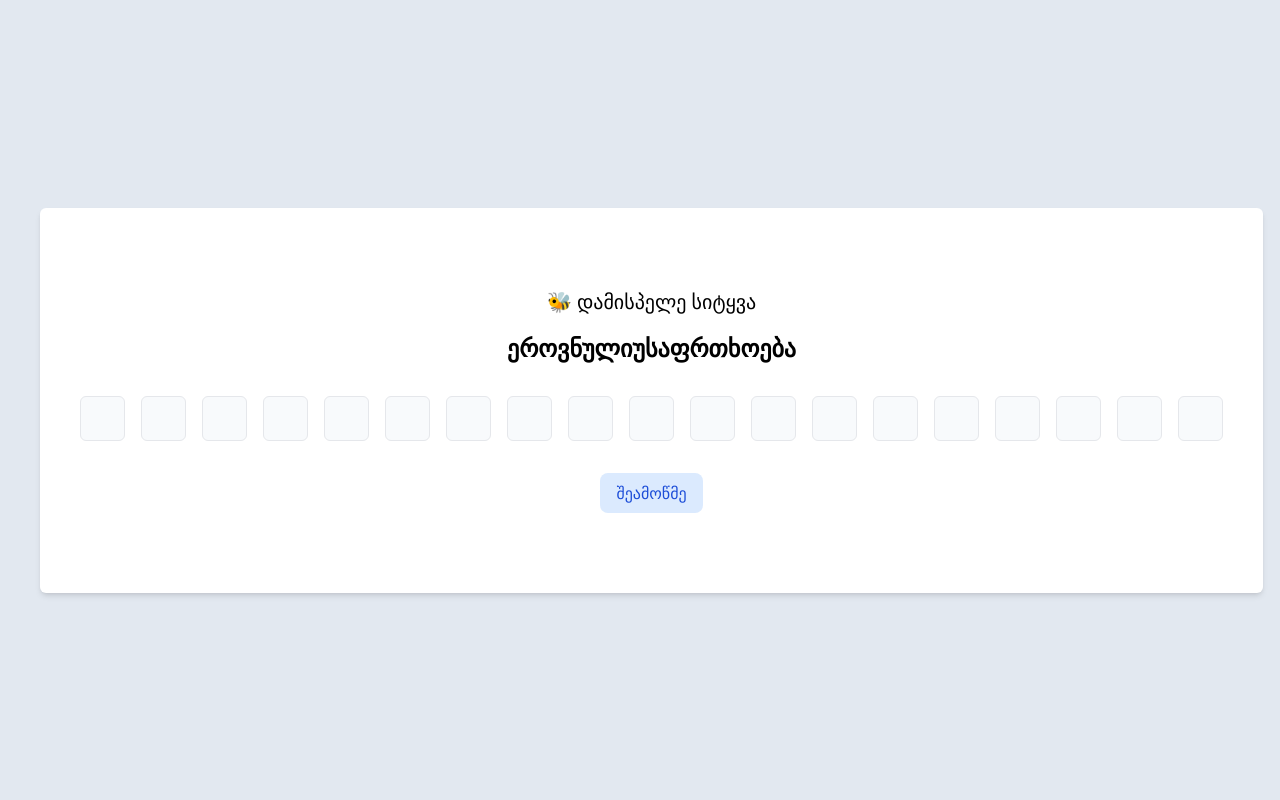
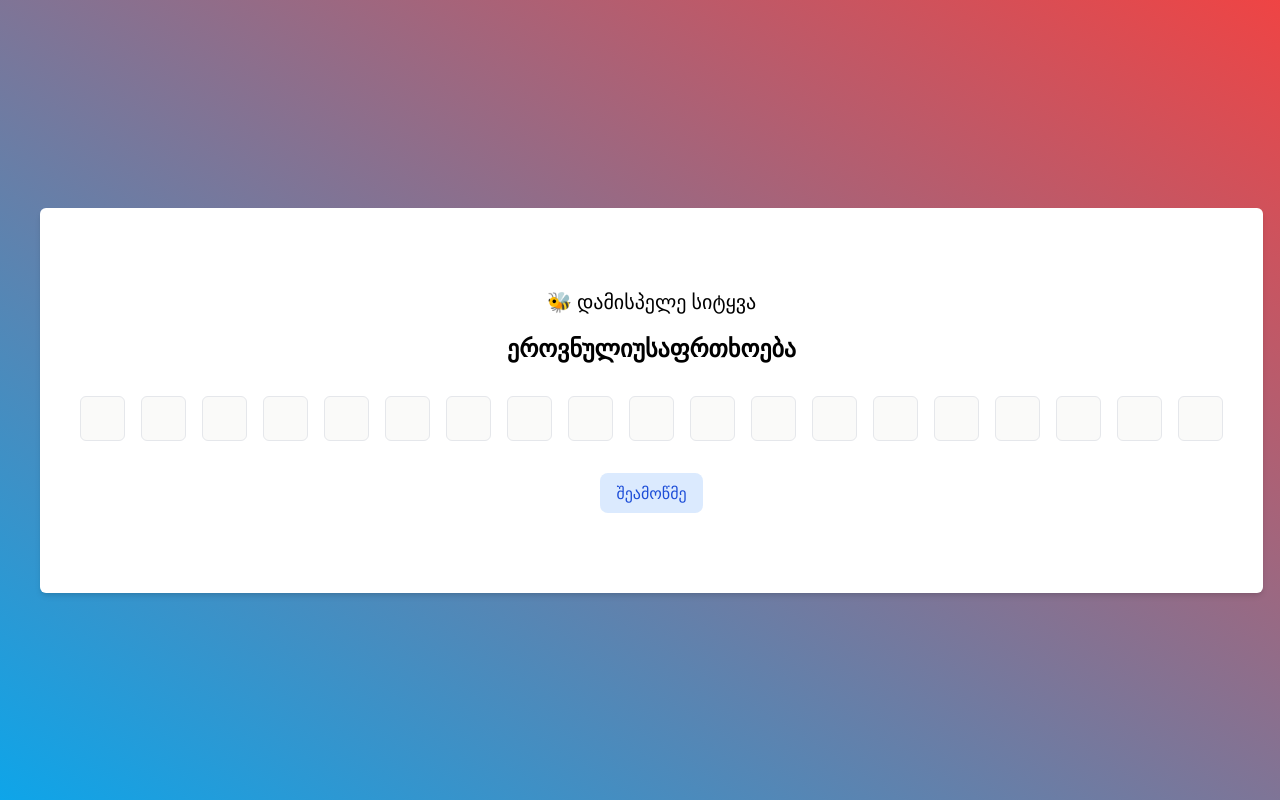
Before and after one commit to lukakilai/spelling-bee, a Next.js app: page / in a window 1280 px wide. Built offline with nearby package versions, Linux system fonts and the light colour scheme.

Commit message:
change colors

```diff
--- a/components/word-entry/LetterInput.js
+++ b/components/word-entry/LetterInput.js
@@ -18,7 +18,7 @@ export default function LetterInput({
       name={index}
       id={index}
       maxLength={1}
-      className={`border bg-slate-50 w-[45px] aspect-square rounded-md text-center text-xl focus:outline focus:outline-offset-0 focus:outline-sky-400 disabled:opacity-40
+      className={`border bg-stone-50 w-[45px] aspect-square rounded-md text-center text-xl focus:outline focus:outline-offset-0 focus:outline-sky-400 disabled:opacity-40
                   ${
                     isDirty &&
                     attempt[index] !== wordToSpell[index] &&
--- a/pages/index.js
+++ b/pages/index.js
@@ -22,7 +22,15 @@ export default function Home() {
         <title>🐝 ხ-ვ-ი-ჩ-ა, ხვიჩა!</title>
       </Head>
       {allMatch && <ConfettiRain />}
-      <div className="w-full h-screen grid place-items-center px-10 bg-slate-200">
+      <div
+        className={`w-full h-screen grid place-items-center px-10
+        ${
+          !allMatch
+            ? "bg-gradient-to-tr from-sky-500 to-red-500"
+            : "bg-gradient-to-r from-teal-500 to-violet-500"
+        }
+      `}
+      >
         {wordToSpell && (
           <MainContainer>
             <Header {...{ wordToSpell, allMatch }} />
```
